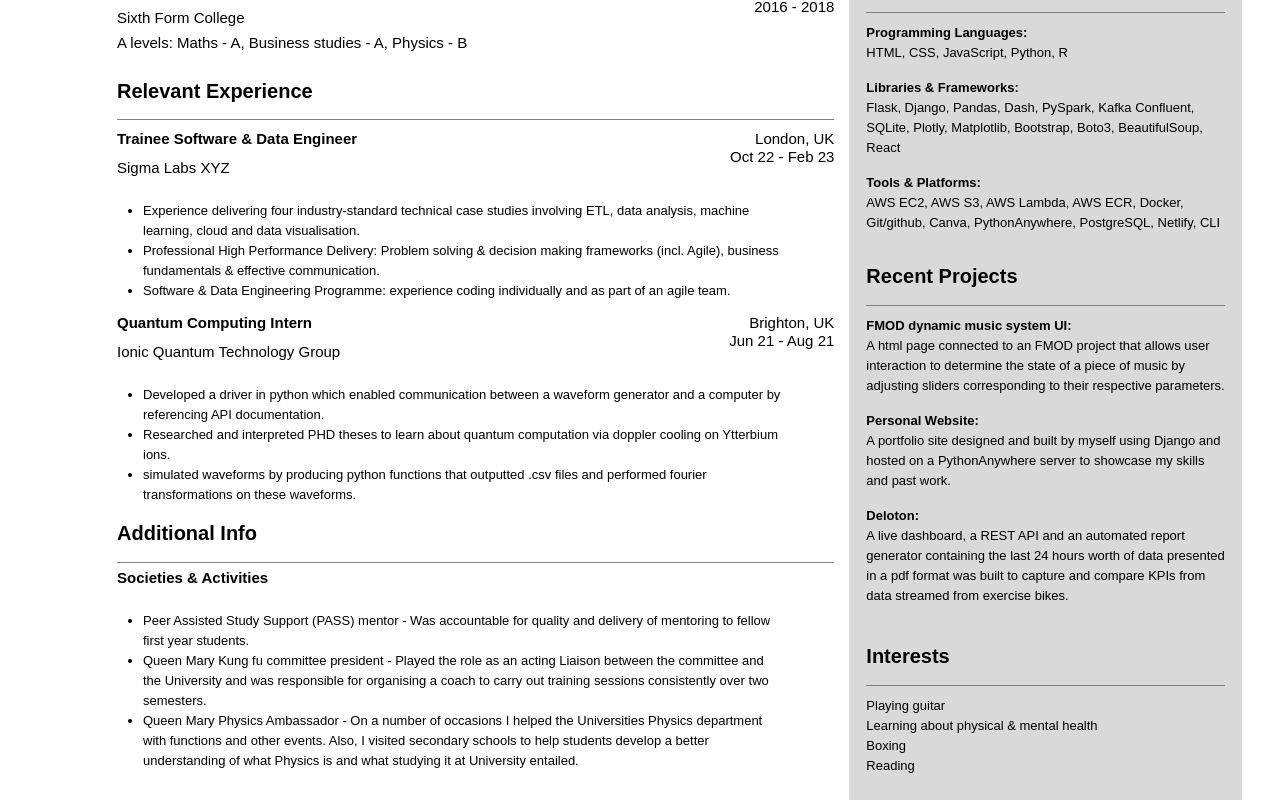
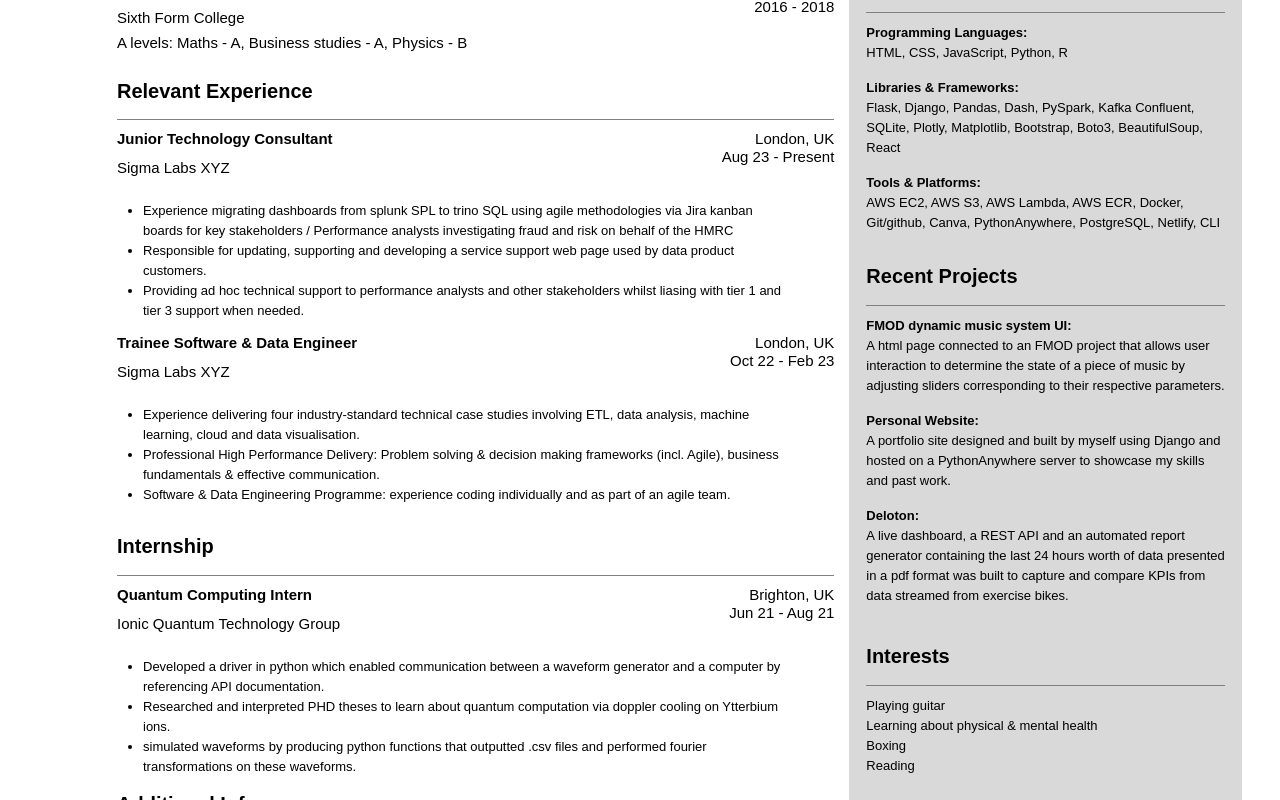
Before and after one commit to Eros-code/Eros-react-cv, a React (Vite) app in the folder my-first-vite-project/: page / in a window 1280 px wide. Shown: the part 420-1220 px from the top of the page. Built offline with nearby package versions, Linux system fonts and the light colour scheme.

Commit message:
update Main.jsx to include current experience and create new internship section

```diff
--- a/my-first-vite-project/components/Main.jsx
+++ b/my-first-vite-project/components/Main.jsx
@@ -37,6 +37,34 @@
       <hr />
       <div className="row">
         <p className="p-row">
+          <strong>Junior Technology Consultant</strong>{" "}
+          <span className="experience-title">
+            London, UK <br /> Aug 23 - Present
+          </span>
+        </p>
+        <p>Sigma Labs XYZ</p>
+      </div>
+      <div className="row">
+        <ul className="experience_bullets">
+          <li>
+            Experience migrating dashboards from splunk SPL to trino SQL using
+            agile methodologies via Jira kanban boards for key stakeholders /
+            Performance analysts investigating fraud and risk on behalf of the
+            HMRC
+          </li>
+          <li>
+            Responsible for updating, supporting and developing a service
+            support web page used by data product customers.
+          </li>
+          <li>
+            Providing ad hoc technical support to performance analysts and other
+            stakeholders whilst liasing with tier 1 and tier 3 support when
+            needed.
+          </li>
+        </ul>
+      </div>
+      <div className="row">
+        <p className="p-row">
           <strong>Trainee Software & Data Engineer</strong>{" "}
           <span className="experience-title">
             London, UK <br /> Oct 22 - Feb 23
@@ -62,6 +90,15 @@
           </li>
         </ul>
       </div>
+    </section>
+  );
+}
+
+function InternshipInfo() {
+  return (
+    <section>
+      <h1 className="section-heading">Internship</h1>
+      <hr />
       <div className="row">
         <p className="p-row">
           <strong>Quantum Computing Intern</strong>{" "}
@@ -89,6 +126,8 @@
       </div>
     </section>
   );
+
+
 }
 
 function AdditionalInfo() {
@@ -134,7 +173,7 @@
         </h1>
         <h4 className="header-desc">
           <span className="eros-name">
-            I'm a motivated, Junior Software & Data Engineer looking for my next
+            I'm a motivated, Junior Technology Consultant looking for my next
             role. I have a clear, logical mind with a practical approach to
             problem-solving and a drive to see things through to completion.
           </span>
@@ -142,6 +181,7 @@
       </header>
       <Education />
       <Experience />
+      <InternshipInfo />
       <AdditionalInfo />
     </div>
   );
```
